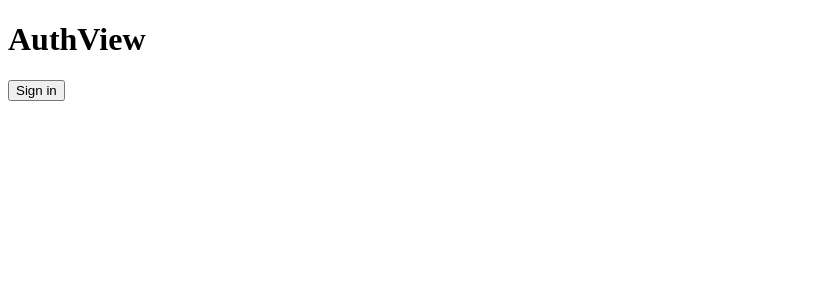
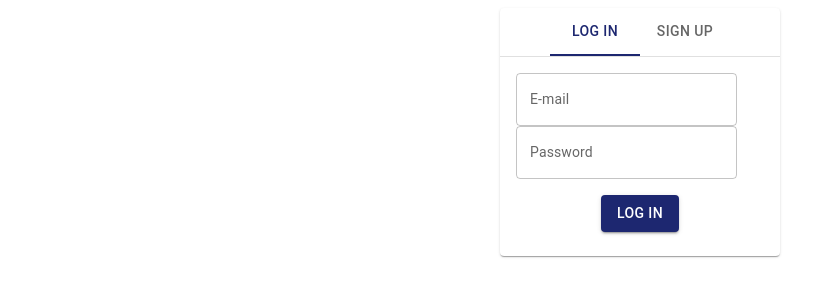
Before and after one commit to shannonssd/project-5-frontend, a React (Create React App) app: page / in a window 1280 px wide. Shown: the top 300 px of the page, without its empty margins (0-836 px from the left). Built offline with nearby package versions, Linux system fonts and the light colour scheme.

Commit message:
login component

```diff
--- /dev/null
+++ b/src/components/user-auth/Login.jsx
@@ -0,0 +1,67 @@
+import React, { useState } from "react";
+import axios from "axios";
+import {
+  CardContent, Button, TextField, Stack,
+} from '@mui/material';
+
+export default function Login({ setView }) {
+  const [email, setEmail] = useState(null);
+  const [password, setPassword] = useState(null);
+  const [error, setError] = useState(false);
+
+  // Track input changes
+  const handleEmail = (e) => {
+    setEmail(e.target.value);
+  };
+  const handlePassword = (e) => {
+    setPassword(e.target.value);
+  };
+
+  // Send email and password to backend
+  const handleClick = async (e) => {
+    e.preventDefault();
+    console.log('<== backend url ==>', process.env.REACT_APP_BACKEND_URL);
+    console.log('<== sending to backend ==>', { email, password });
+    try {
+      const result = await axios.post(`${process.env.REACT_APP_BACKEND_URL}/users/login`, { email, password });
+      console.log('<== result from BE ==>', result.data);
+
+      if (result.data.success) setView('home');
+
+      setView('home');
+    } catch (err) {
+      console.log(err);
+      setError(true);
+    }
+  };
+
+  return (
+    <CardContent>
+      <Stack
+        direction="column"
+        justifyContent="center"
+        alignItems="center"
+        spacing={2}
+      >
+        {!error && (
+        <div>
+          <TextField label="E-mail" variant="outlined" onChange={handleEmail} />
+          <TextField label="Password" type="password" variant="outlined" onChange={handlePassword} />
+        </div>
+        )}
+
+        {error && (
+          <div>
+            <TextField error label="E-mail" variant="outlined" onChange={handleEmail} />
+            <TextField error label="Password" type="password" variant="outlined" onChange={handlePassword} helperText="Incorrect email or password. Try again." />
+          </div>
+        )}
+
+        <Button variant="contained" onClick={handleClick}>
+          Log In
+        </Button>
+      </Stack>
+    </CardContent>
+
+  );
+}
--- a/src/components/views/AuthView.jsx
+++ b/src/components/views/AuthView.jsx
@@ -1,16 +1,41 @@
 import React, { useState } from "react";
+import {
+  Box, Tab, Tabs, Typography, Card, CardContent,
+} from '@mui/material';
+import Login from "../user-auth/Login";
 
 export default function AuthView({ setView }) {
-  const signIn = () => {
-    setView("home");
+  const [value, setValue] = useState('1');
+
+  const handleChange = (event, newValue) => {
+    setValue(newValue);
   };
 
   return (
-    <div>
-      <h1>AuthView</h1>
-      <button type="button" onClick={signIn}>
-        Sign in
-      </button>
-    </div>
+    <Card sx={{ width: "280px", mx: "auto" }}>
+      <Box sx={{ borderBottom: 1, borderColor: 'divider' }}>
+        <Tabs
+          value={value}
+          onChange={handleChange}
+          centered
+        >
+          <Tab value="1" label="Log In" />
+          <Tab value="2" label="Sign Up" />
+        </Tabs>
+      </Box>
+
+      {value === "1"
+      && (
+      <Login setView={setView} />
+      )}
+
+      {value === "2"
+      && (
+      <CardContent>
+        <Typography variant="h1"> Sign Up </Typography>
+      </CardContent>
+      )}
+
+    </Card>
   );
 }
```
